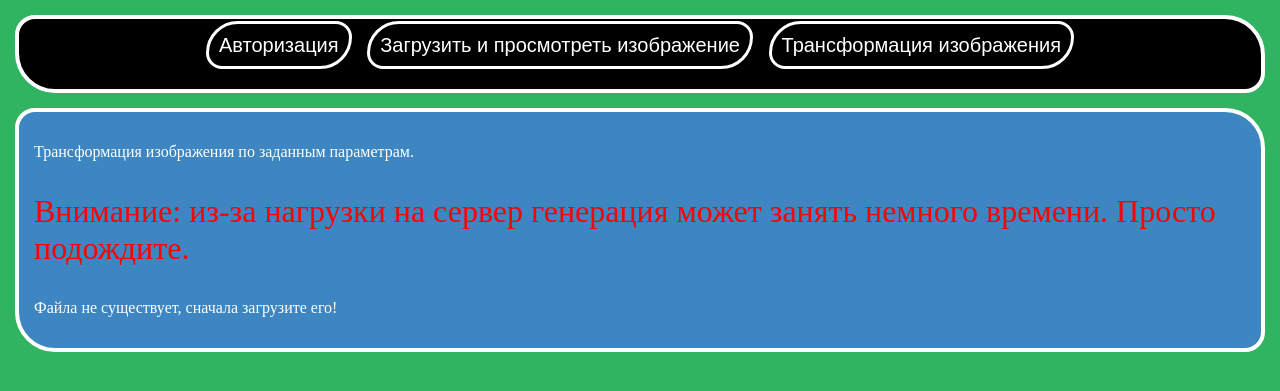
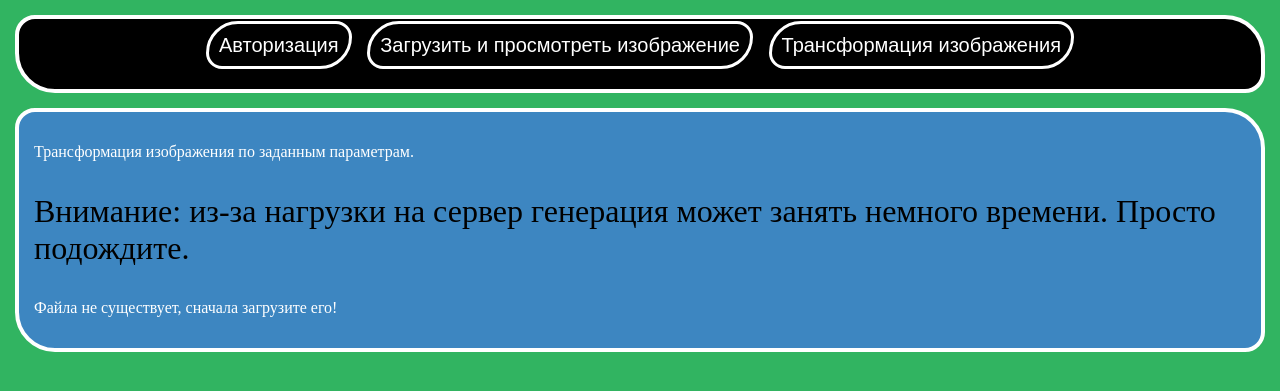
Before and after one commit to Netdaem0n/FlaskLab1, a Flask app: page /transform in a window 1280 px wide. Shown: the top 391 px of the page. Run offline with Flask 3, Linux system fonts and the light colour scheme.

Commit message:
Lab1 test

```diff
--- a/templates/transform.html
+++ b/templates/transform.html
@@ -8,7 +8,7 @@
 {% block content %}
     <div class="text_info">
         <p>Трансформация изображения по заданным параметрам.</p>
-        <p style="color: red; font-size: 2rem;">Внимание: из-за нагрузки на сервер генерация может занять немного времени. Просто подождите.</p>
+        <p style="color: black; font-size: 2rem;">Внимание: из-за нагрузки на сервер генерация может занять немного времени. Просто подождите.</p>
         {% if img_file %}
 
 
```
